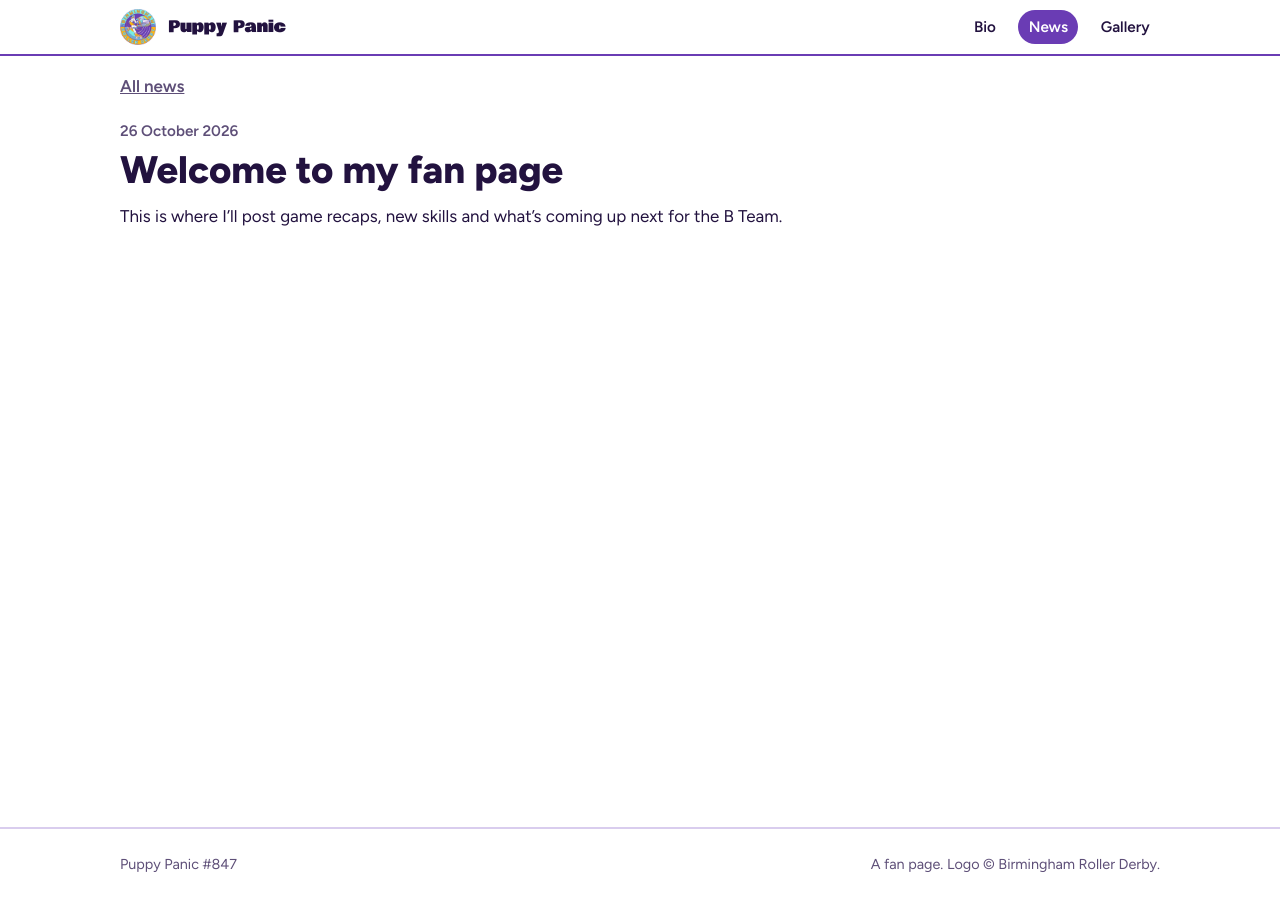
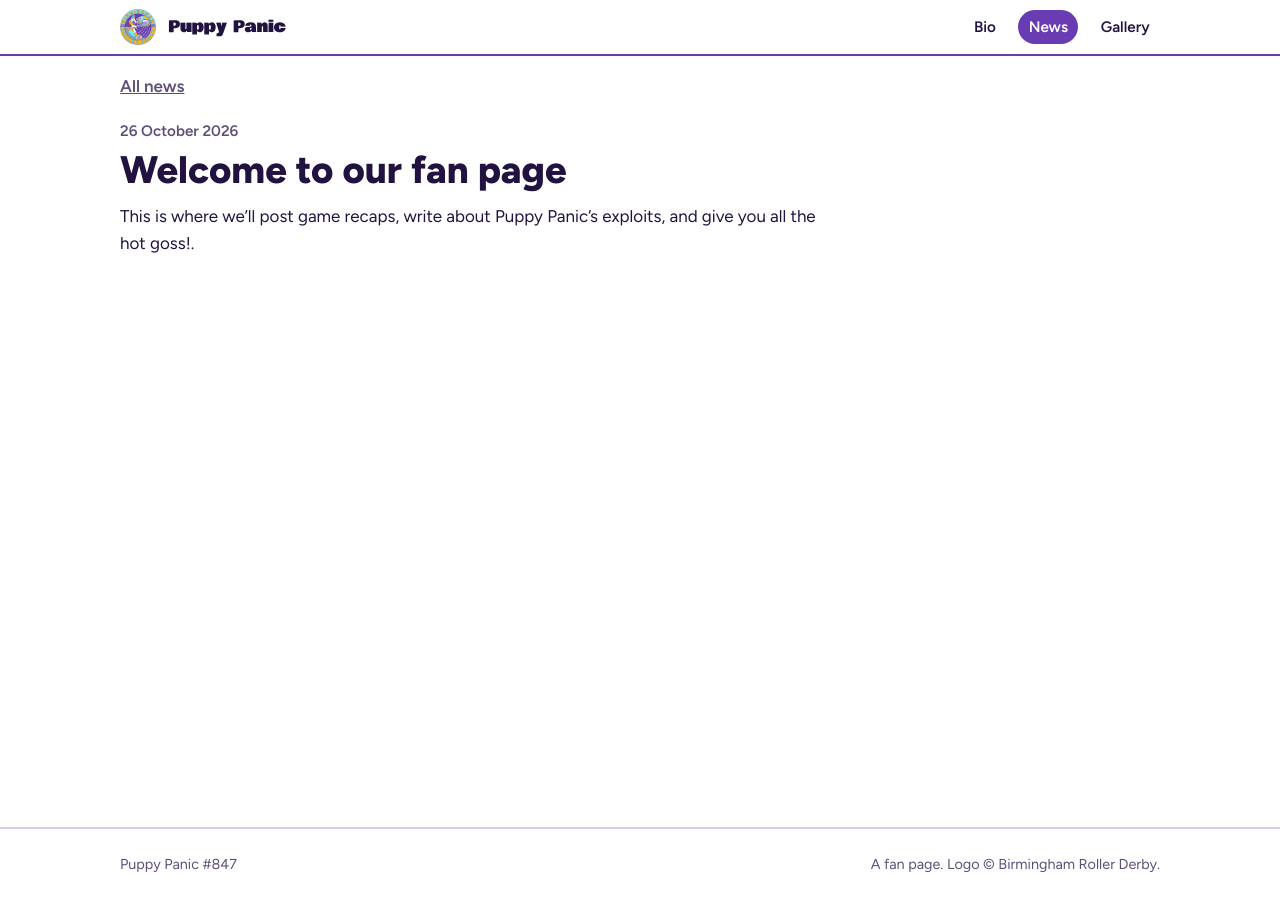
Before and after one commit to puppy-fans/puppy-fans.github.io, a Jekyll site: the page built from _posts/2026-10-26-site-launch.md, in a window 1280 px wide. Built offline with Jekyll 4.4.1, drawn with Linux system fonts in a browser that asks for light colours; our own code applies the rules of GitHub Pages for plain Markdown files.

Commit message:
Update 2026-10-26-site-launch.md

```diff
--- a/_posts/2026-10-26-site-launch.md
+++ b/_posts/2026-10-26-site-launch.md
@@ -1,5 +1,5 @@
 ---
-title: "Welcome to my fan page"
+title: "Welcome to our fan page"
 ---
 
-This is where I’ll post game recaps, new skills and what’s coming up next for the B Team.
+This is where we’ll post game recaps, write about Puppy Panic's exploits, and give you all the hot goss!.
```
